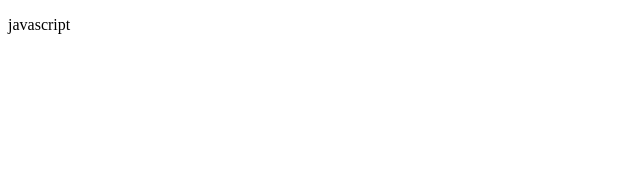
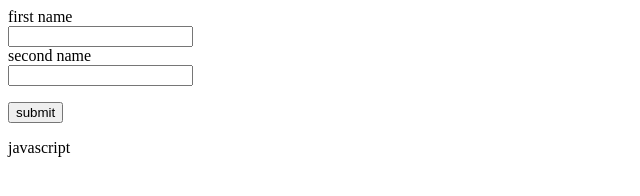
Before and after one commit to cassienoelle/cart211, a plain HTML site: page Exercises/Lab_Sept30/index.html in a window 1280 px wide. Shown: the whole page, without its empty margins (0-640 px from the left). Drawn offline with Linux system fonts and the light colour scheme.

Commit message:
base coding exercise

```diff
--- a/Exercises/Lab_Sept30/index.html
+++ b/Exercises/Lab_Sept30/index.html
@@ -1,9 +1,24 @@
 <!DOCTYPE HTML>
 <html>
-  <title>CART 211 Lab September 30th, 2019</title>
+  <head>
+    <title>CART 211 Lab September 30th, 2019</title>
+
+    <script src="script.js"></script>
+
+  </head>
+
   <body>
 
-    <p>javascript</p>
+    first name</br>
+      <input type="text" id="name" value=""></br>
+
+    second name</br>
+      <input type="text" id="name2" value=""></br>
+
+    <p>
+      <button type="button" onclick="sayHello()">submit</button>
+    </p>
+    <p id="helloTo">javascript</p>
 
 
   </body>
--- /dev/null
+++ b/Exercises/Lab_Sept30/script.js
@@ -0,0 +1,7 @@
+
+function sayHello() {
+  let message1 = document.getElementById("name").value;
+  let message2 = document.getElementById("name2").value;
+  let message3 = message1 + " " + message2;
+  document.getElementById("helloTo").innerHTML = message3;
+}
```
